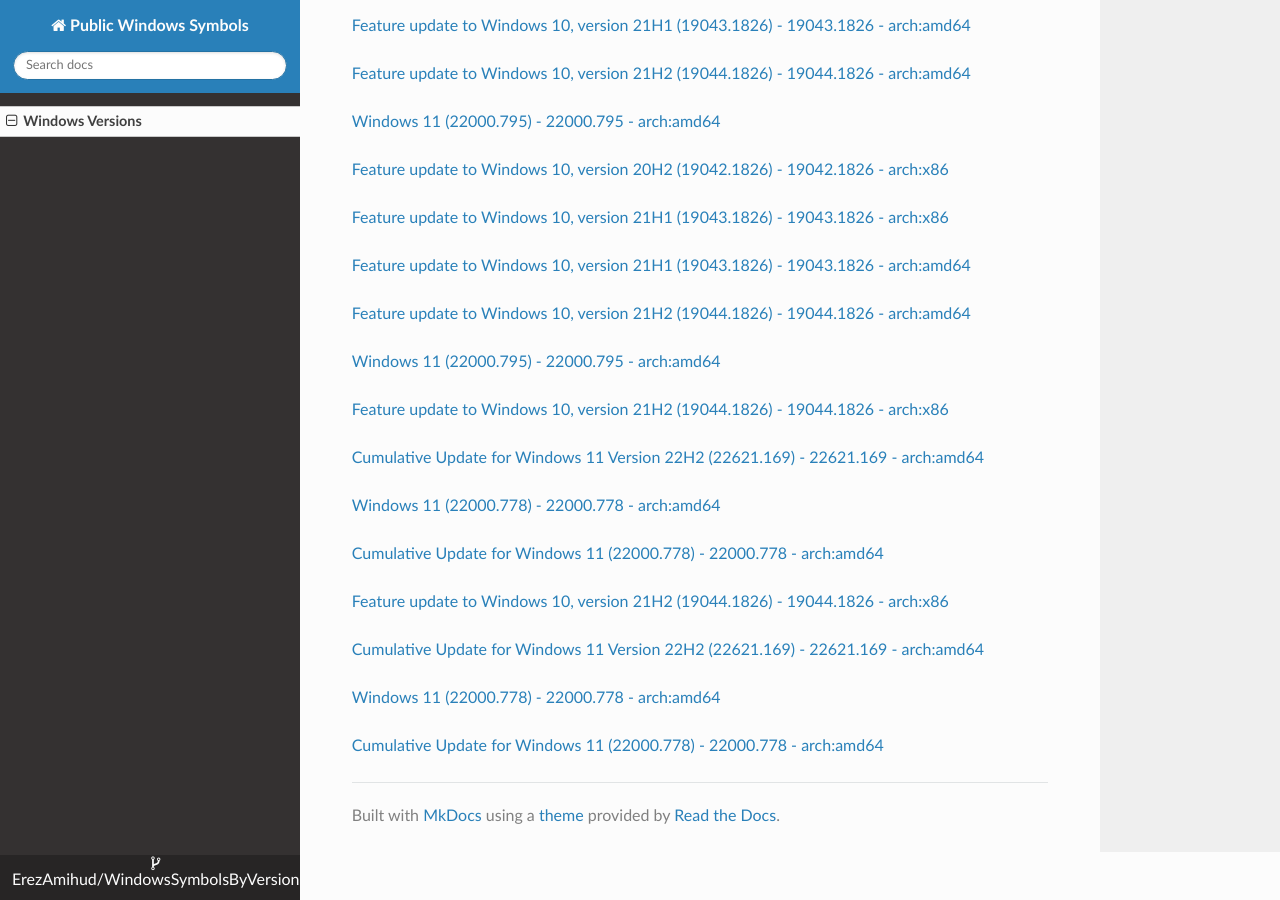
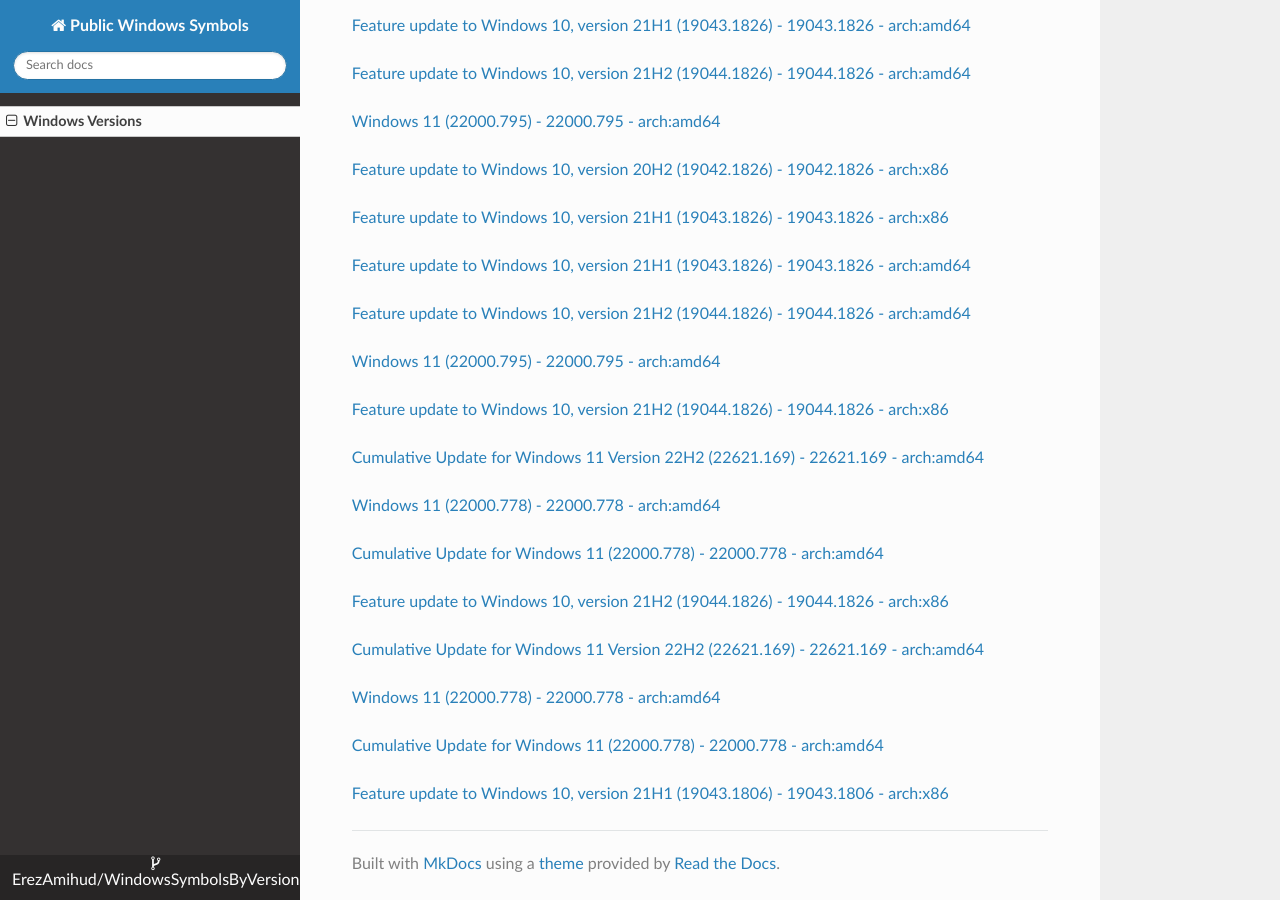
Before and after one commit to ErezAmihud/WindowsSymbolsByVersion, an MkDocs documentation site: the page built from docs/index.md, in a window 1280 px wide and 900 px high, scrolled down 59477 px. Built offline with MkDocs 1.6.1, drawn with Linux system fonts in a browser that asks for light colours; nearby versions of some CDN libraries.

Commit message:
Automated commit, add manifest for 97d687d2-eca1-4572-bcb0-c5935e493f10

```diff
--- a/docs/index.md
+++ b/docs/index.md
@@ -3532,3 +3532,6 @@
 
 
 [Cumulative Update for Windows 11 (22000.778) - 22000.778 - arch:amd64](https://github.com/ErezAmihud/WindowsSymbolsByVersion/blob/main/manifests/ce59f2eb-f72a-419c-a690-d5484c3d53c2.manifest)
+
+
+[Feature update to Windows 10, version 21H1 (19043.1806) - 19043.1806 - arch:x86](https://github.com/ErezAmihud/WindowsSymbolsByVersion/blob/main/manifests/97d687d2-eca1-4572-bcb0-c5935e493f10.manifest)
```
Also changed, not shown: process_builds.json (+1 -1 lines), 1 other file.
